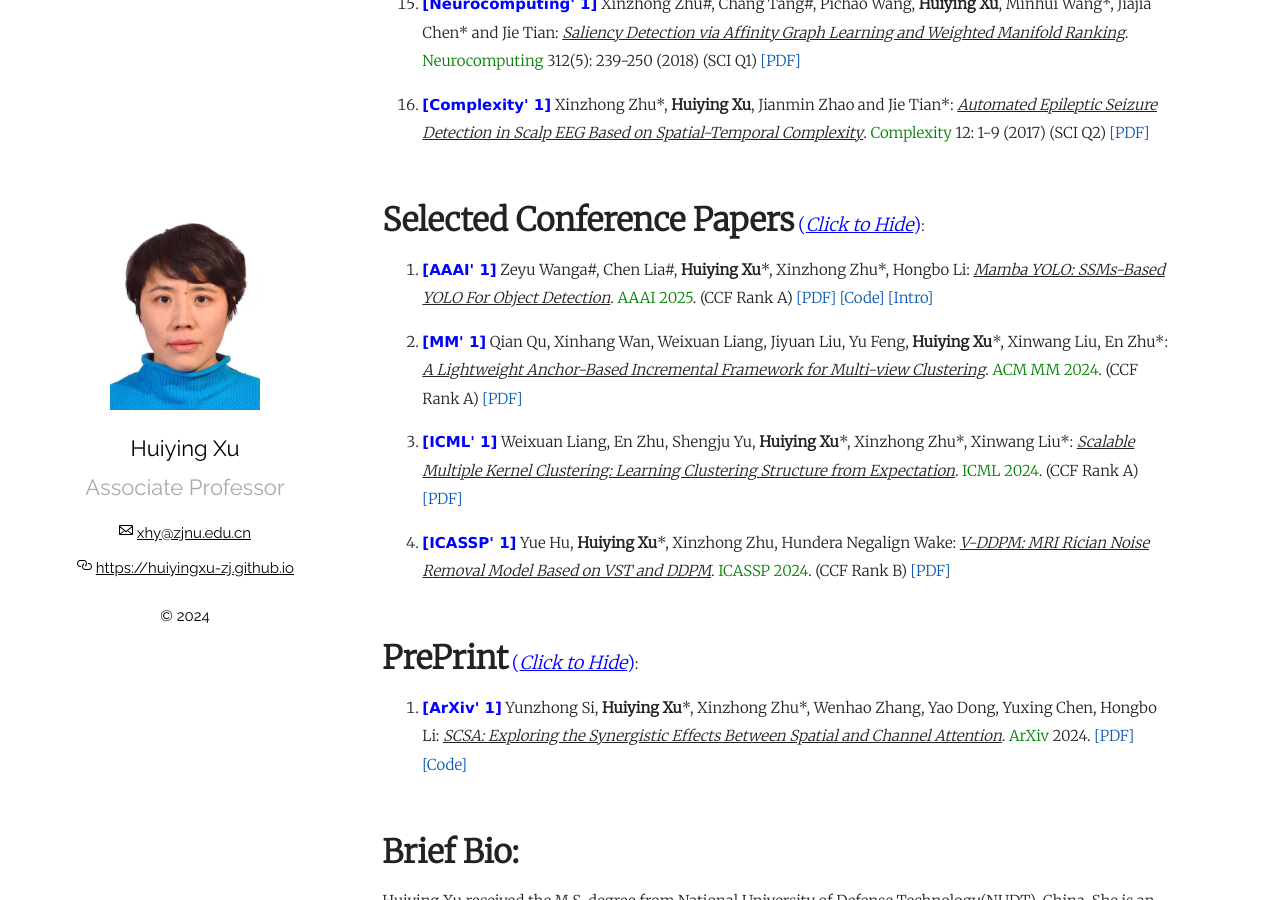
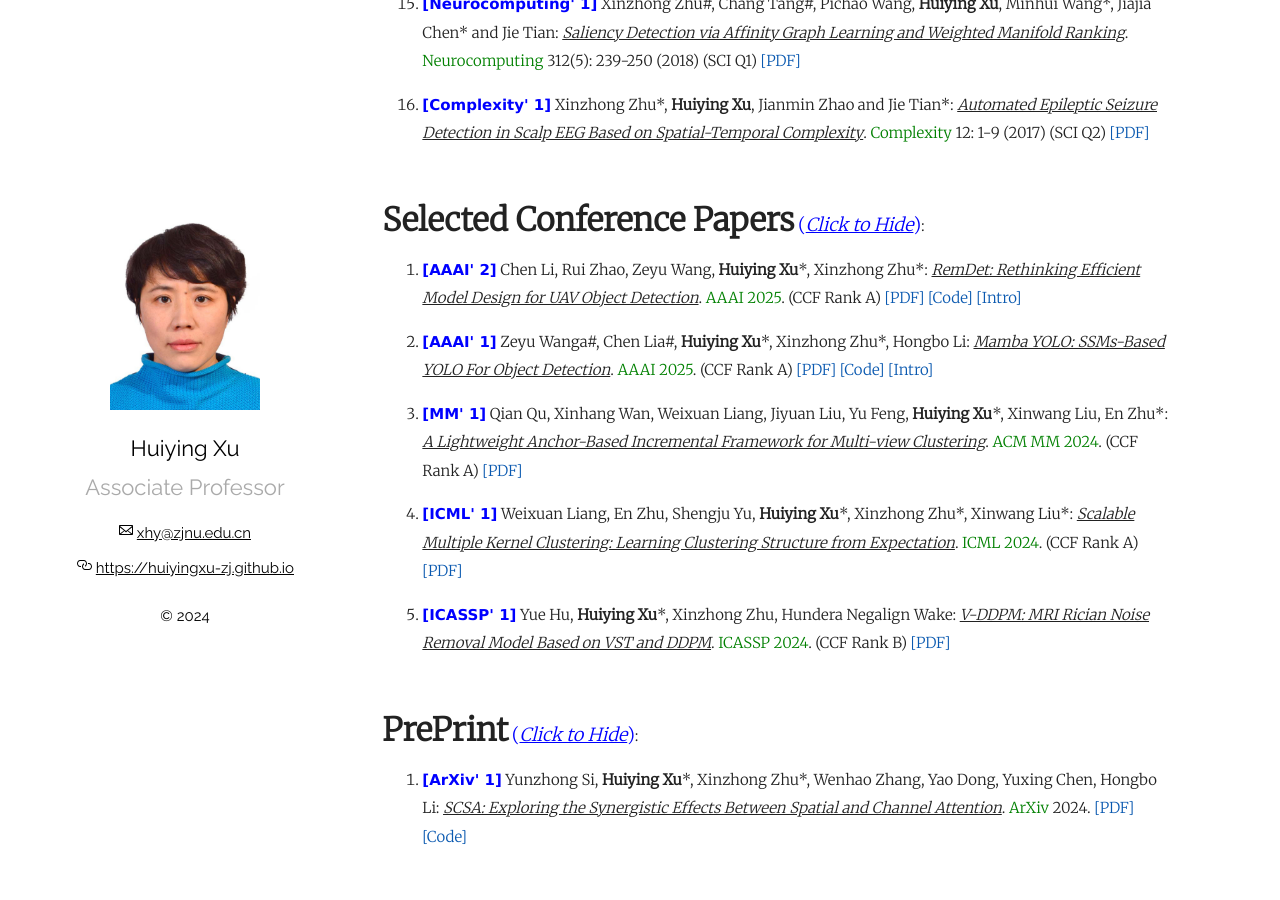
Before and after one commit to xinzhongzhu/huiyingxu-zj.github.io, a Jekyll site: the page built from index.md, in a window 1280 px wide and 900 px high, scrolled down 1963 px. Built offline with Jekyll 4.4.1, drawn with Linux system fonts in a browser that asks for light colours.

Commit message:
Update index.md

```diff
--- a/index.md
+++ b/index.md
@@ -80,6 +80,7 @@ Please drop me a message by email: <u>xhy@zjnu.edu.cn</u>
   <p>
     <ol>
 
+<p style="margin-top: 8px;"><li><font face="verdana" color="blue"><b>[AAAI' 2]</b></font> Chen Li, Rui Zhao, Zeyu Wang, <b>Huiying Xu</b>*, Xinzhong Zhu*: <i><u>RemDet: Rethinking Efficient Model Design for UAV Object Detection</u></i>. <font color="green">AAAI 2025</font>. (CCF Rank A) <a href = "https://xinzhongzhu.github.io/document/RemDet_AAAI.pdf">[PDF]</a> <a href = "https://github.com/HZAI-ZJNU/RemDet">[Code]</a> <a href = "https://hub.baai.ac.cn/paper/cedfd291-c1cb-4e13-9d87-844382c5a09d#introduction">[Intro]</a></li></p>
 
 <p style="margin-top: 8px;"><li><font face="verdana" color="blue"><b>[AAAI' 1]</b></font> Zeyu Wanga#, Chen Lia#, <b><b>Huiying Xu</b></b>*, Xinzhong Zhu*, Hongbo Li: <i><u>Mamba YOLO: SSMs-Based YOLO For Object Detection</u></i>. <font color="green">AAAI 2025</font>. (CCF Rank A) <a href = "https://arxiv.org/pdf/2406.05835">[PDF]</a> <a href = "https://github.com/HZAI-zj/Mamba-YOLO">[Code]</a> <a href = "https://mp.weixin.qq.com/s/akYY5sKYU6FAgN4nTcYB1w">[Intro]</a></li></p>
 
```
